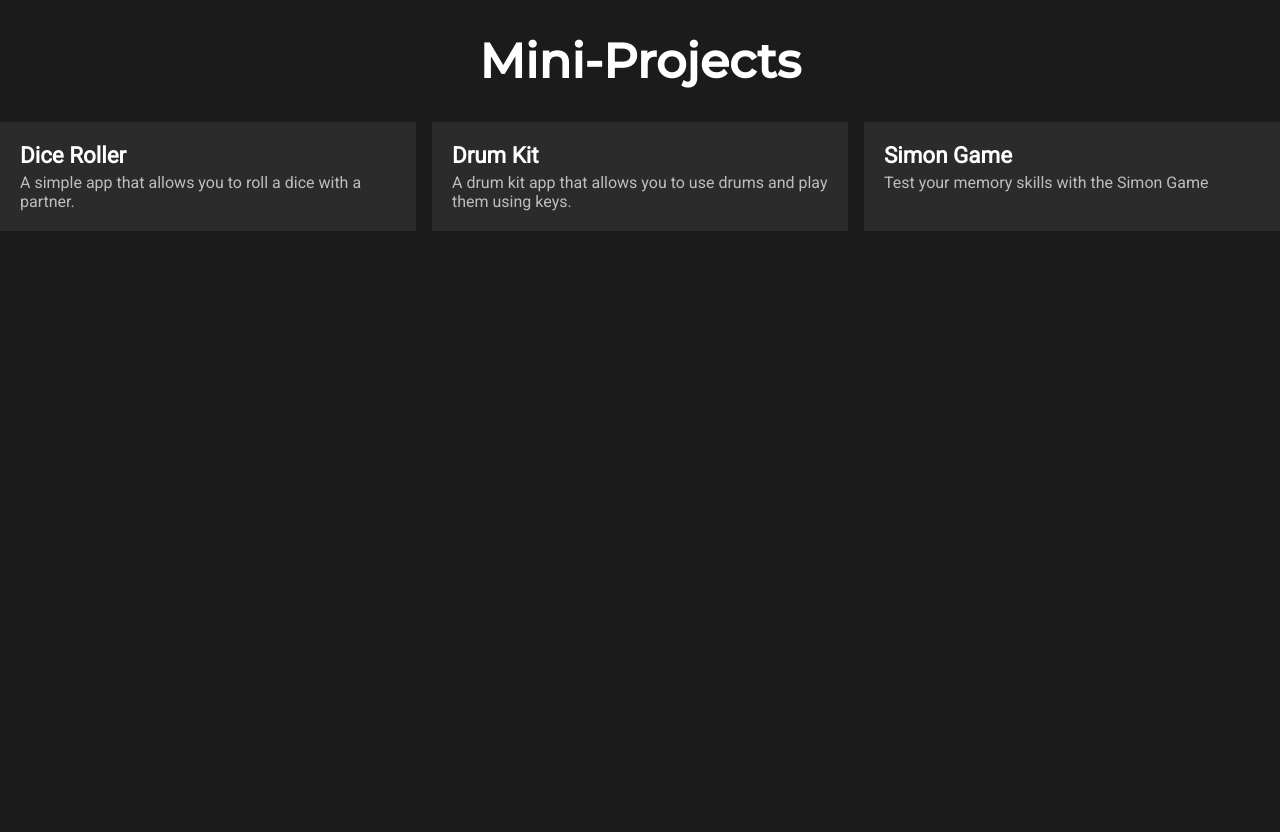
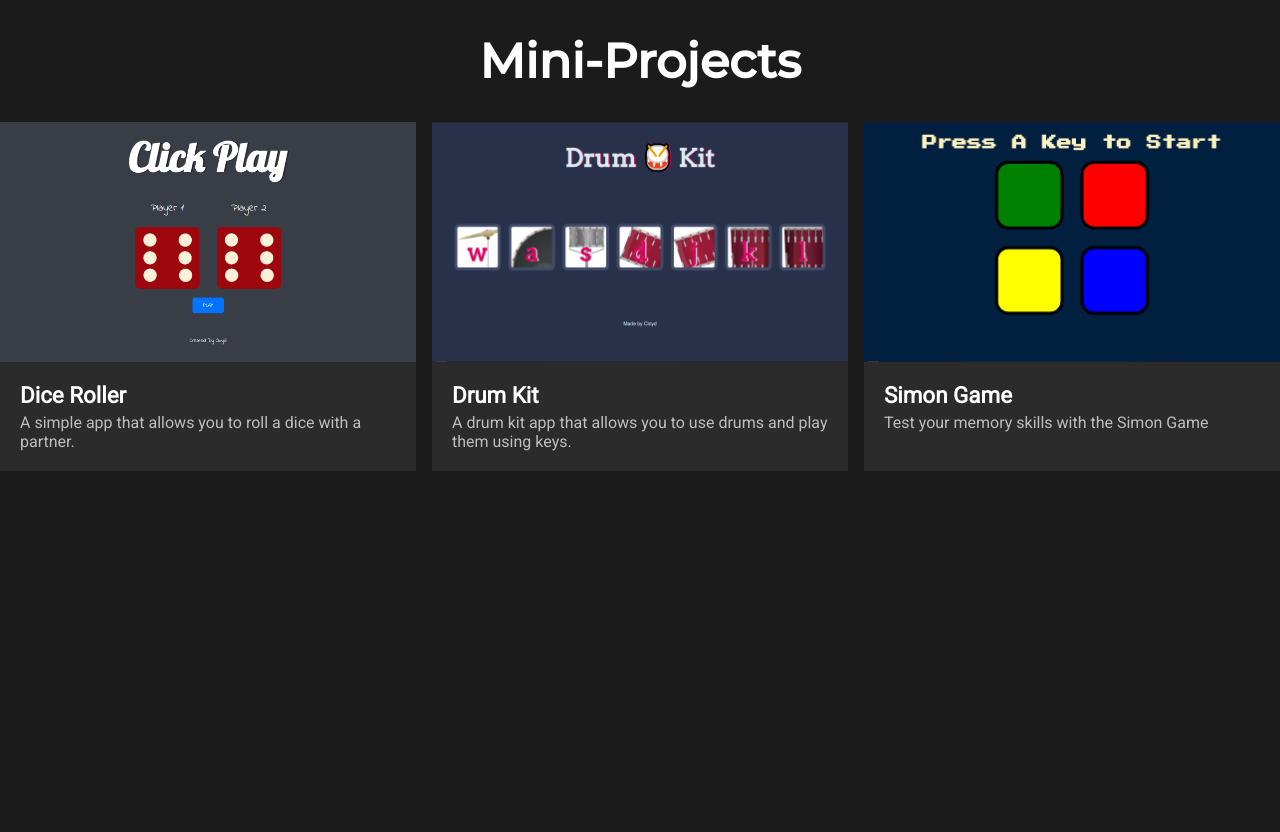
Before and after one commit to labadcloyd/Mini-Projects, a Node server app: page / in a window 1280 px wide. Run offline with Node 20, Linux system fonts and the light colour scheme.

Commit message:
edited the home page style

```diff
--- a/public/main-style.css
+++ b/public/main-style.css
@@ -3,6 +3,7 @@ html{
     font-size: 16;
     height: 100%;
     background-color: #1b1b1b;
+    box-sizing: border-box;
 }
 body{
     height: 100%;
@@ -34,9 +35,13 @@ body{
     font-family: 'Roboto', sans-serif;
     width: 100%;
     background-color: #2b2b2b;
+    overflow: hidden;
+    box-sizing: border-box;
 }
 .description{
-    padding: 20px
+    margin: 20px;
+    box-sizing: border-box;
+    overflow: hidden;
 }
 .description-title{
     font-size: 1.4rem;
@@ -46,3 +51,27 @@ body{
 .description-content{
     color: #bebebe;
 }
+.pic-thumbnail{
+    width: 100%;
+    margin: 0;
+    padding:0;
+    height: 240px;
+    background-position: center;
+    background-size: cover;
+    transition: transform 0.4s;
+    box-sizing: border-box;
+    overflow: hidden;
+}
+.pic-thumbnail:hover{
+    transform: scale(1.1);
+    overflow: hidden;
+}
+#dice-roller{
+    background-image: url('images/dice-roller.png');
+}
+#drum-kit{
+    background-image: url('images/drum-kit.png');
+}
+#simon-game{
+    background-image: url('images/simon-game.png');
+}
--- a/views/index.ejs
+++ b/views/index.ejs
@@ -3,7 +3,7 @@
         <h1 class="title">Mini-Projects</h1>
         <div class="main-container">
             <a class="content-container" href="/projects/dice-roller">
-                <div class="pic-thumbnail">
+                <div class="pic-thumbnail" id="dice-roller">
                 </div>
                 <div class="description">
                     <div class="description-title">
@@ -15,7 +15,7 @@
                 </div>
             </a>
             <a class="content-container" href="/projects/drum-kit">
-                <div class="pic-thumbnail">
+                <div class="pic-thumbnail" id="drum-kit">
                 </div>
                 <div class="description">
                     <div class="description-title">
@@ -27,7 +27,7 @@
                 </div>
             </a>
             <a class="content-container" href="/projects/simon-game">
-                <div class="pic-thumbnail">
+                <div class="pic-thumbnail" id="simon-game">
                 </div>
                 <div class="description">
                     <div class="description-title">
```
Also changed, not shown: public/images/dice-roller.png (added), public/images/drum-kit.png (added), public/images/simon-game.png (added).
